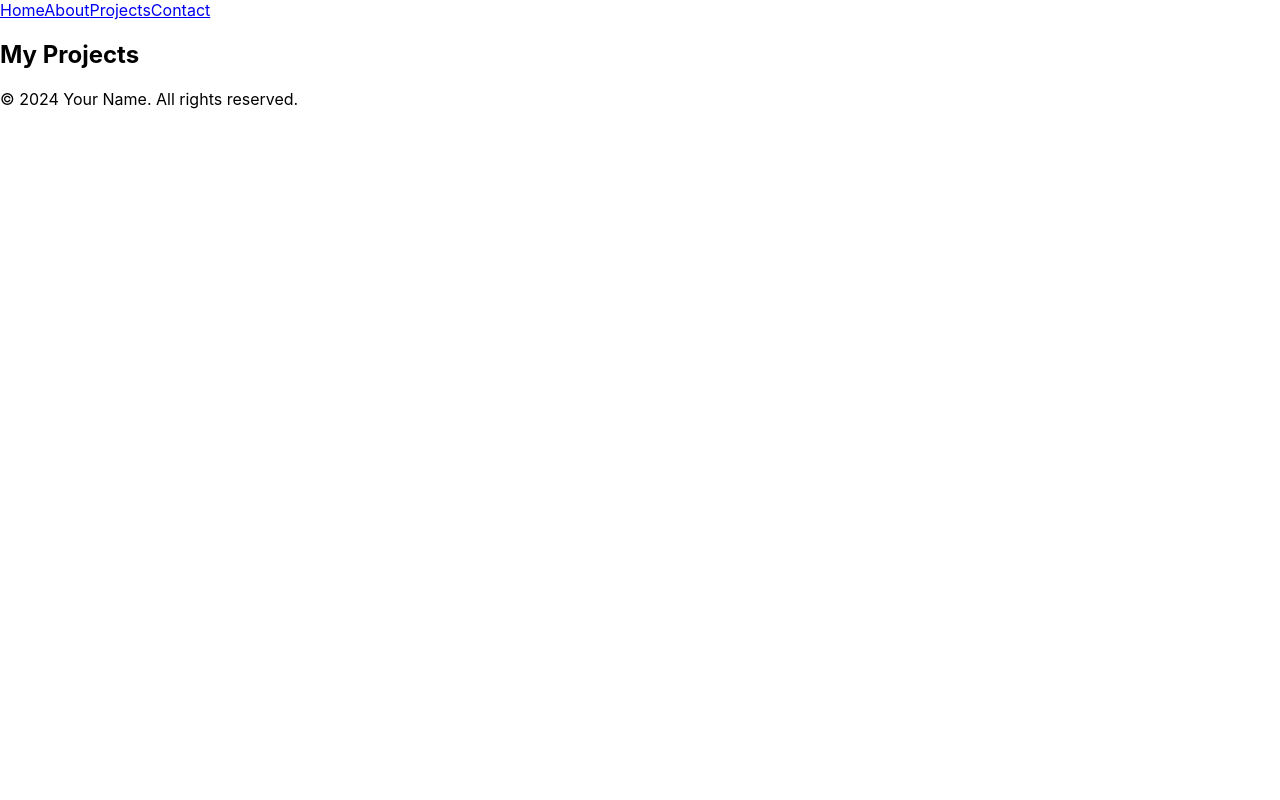
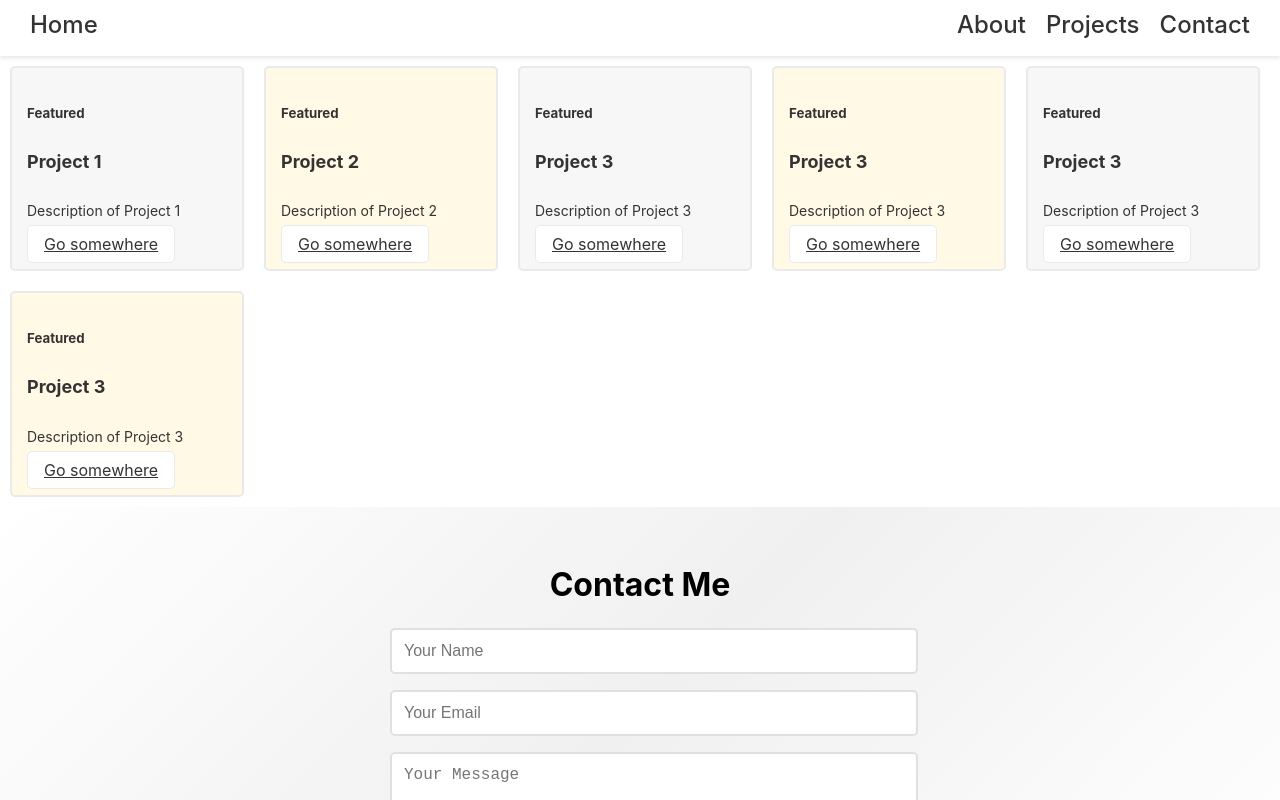
Before and after one commit to Abana55/my-new-portfolio, a React (Create React App) app: page /projects in a window 1280 px wide. Shown: the top 800 px of the page. Built offline with nearby package versions, Linux system fonts and the light colour scheme.

Commit message:
added skills component that holds the icons for them

```diff
--- a/package.json
+++ b/package.json
@@ -8,6 +8,7 @@
     "@testing-library/user-event": "^13.5.0",
     "react": "^18.2.0",
     "react-dom": "^18.2.0",
+    "react-icons": "^5.0.1",
     "react-router-dom": "^6.22.1",
     "react-scripts": "5.0.1",
     "sass": "^1.71.1",
--- a/src/App.js
+++ b/src/App.js
@@ -17,6 +17,7 @@ function App() {
         <Route path="/projects" element={<Projects />} />
         <Route path="/contact" element={<Contact />} />
       </Routes>
+      <Contact/>
       <Footer/>
     </Router>
   );
--- a/src/components/ContactMe/ContactMe.js
+++ b/src/components/ContactMe/ContactMe.js
@@ -1,14 +1,18 @@
 import React from 'react';
 import './ContactMe.scss';
 
-function ContactMe() {
+function Contact() {
   return (
-    <div className="contact-me">
-      <h2>Contact Me</h2>
-      <p>Email: your.email@example.com</p>
-      {/* Add more contact details or a contact form here */}
-    </div>
+    <section className="contact">
+      <h2 className="contact__title">Contact Me</h2>
+      <form className="contact__form">
+        <input type="text" className="contact__input" placeholder="Your Name" />
+        <input type="email" className="contact__input" placeholder="Your Email" />
+        <textarea className="contact__textarea" placeholder="Your Message"></textarea>
+        <button type="submit" className="contact__button">Send Message</button>
+      </form>
+    </section>
   );
 }
 
-export default ContactMe;
+export default Contact;
--- a/src/components/ContactMe/ContactMe.scss
+++ b/src/components/ContactMe/ContactMe.scss
@@ -0,0 +1,59 @@
+.contact {
+    background: linear-gradient(135deg, #ffffff, #f0f0f0, #ffffff);
+    padding: 2rem 0;
+    text-align: center;
+
+    &__title {
+      font-size: 2rem;
+      margin-bottom: 1.5rem;
+      animation: fadeInUp 0.8s ease-out;
+    }
+
+    &__form {
+      max-width: 500px;
+      margin: 0 auto;
+      animation: fadeInUp 0.8s ease-out 0.2s;
+    }
+
+    &__input,
+    &__textarea {
+      width: 100%;
+      padding: 0.75rem;
+      margin-bottom: 1rem;
+      border: 2px solid #e0e0e0;
+      border-radius: 5px;
+      font-size: 1rem;
+      transition: border-color 0.3s;
+
+      &:focus {
+        border-color: #a777e3;
+        outline: none;
+      }
+    }
+
+    &__button {
+      background-color: #6e8efb;
+      color: #ffffff;
+      padding: 0.75rem 1.5rem;
+      border: none;
+      border-radius: 5px;
+      font-size: 1rem;
+      cursor: pointer;
+      transition: background-color 0.3s;
+
+      &:hover {
+        background-color: #a777e3;
+      }
+    }
+  }
+
+  @keyframes fadeInUp {
+    from {
+      opacity: 0;
+      transform: translateY(20px);
+    }
+    to {
+      opacity: 1;
+      transform: translateY(0);
+    }
+  }
--- a/src/components/Navbar/Navbar.js
+++ b/src/components/Navbar/Navbar.js
@@ -1,14 +1,17 @@
 import React from 'react';
+import './Navbar.scss';
 import { Link } from 'react-router-dom';
 
 function Navbar() {
   return (
     <nav className="navbar">
-      <Link to="/" className="navbar__link">Home</Link>
-      <Link to="/about" className="navbar__link">About</Link>
-      <Link to="/projects" className="navbar__link">Projects</Link>
-      <Link to="/contact" className="navbar__link">Contact</Link>
-    </nav>
+    <a href="#home" className="navbar__link">Home</a>
+    <div className="navbar__links-container">
+      <a href="#about" className="navbar__link">About</a>
+      <a href="#projects" className="navbar__link">Projects</a>
+      <a href="#contact" className="navbar__link">Contact</a>
+    </div>
+  </nav>
   );
 }
 
--- a/src/components/Navbar/Navbar.scss
+++ b/src/components/Navbar/Navbar.scss
@@ -0,0 +1,32 @@
+.navbar {
+    background-color: #ffffff;
+    box-shadow: 0 2px 4px rgba(0, 0, 0, 0.1);
+    padding: 10px 20px;
+    display: flex;
+    justify-content: space-between; /* Adjusted for space between */
+    align-items: center;
+
+    .navbar__link {
+      color: #333333;
+      text-decoration: none;
+      margin: 0 10px;
+      font-size: 1.5rem;
+      font-weight: 500;
+      padding-bottom: 5px;
+      border-bottom: 2px solid transparent;
+      transition: all 0.3s;
+
+      &:hover {
+        border-bottom: 2px solid #333333;
+      }
+
+      &.active {
+        border-bottom: 2px solid #333333;
+      }
+    }
+
+    .navbar__links-container {
+      display: flex;
+      justify-content: flex-end;
+    }
+  }
--- /dev/null
+++ b/src/components/ProjectCard/ProjectCard.js
@@ -0,0 +1,16 @@
+import React from 'react';
+import './ProjectCard.scss';
+function ProjectCard({ title, description, link }) {
+  return (
+    <div className="card">
+      <h5 className="card-header">Featured</h5>
+      <div className="card-body">
+        <h5 className="card-title">{title}</h5>
+        <p className="card-text">{description}</p>
+        <a href={link} className="btn btn-primary">Go somewhere</a>
+      </div>
+    </div>
+  );
+}
+
+export default ProjectCard;
--- /dev/null
+++ b/src/components/ProjectCard/ProjectCard.scss
@@ -0,0 +1,46 @@
+.card {
+    border: 2px solid #eaeaea; /* Soft gray border */
+    border-radius: 5px;
+    padding: 15px;
+    margin: 10px;
+    width: 200px;
+    display: inline-block;
+
+    &:nth-child(odd) {
+      background-color: #f7f7f7; /* Light gray */
+    }
+
+    &:nth-child(even) {
+      background-color: #fff9e6; /* Light cream */
+    }
+
+    .card-header {
+      font-weight: bold;
+      color: #333333; /* Dark gray font color */
+      margin-bottom: 15px;
+    }
+
+    .card-title {
+      font-size: 18px;
+      color: #333333;
+    }
+
+    .card-text {
+      color: #333333;
+      font-size: 14px;
+      margin-bottom: 15px;
+    }
+
+    .btn {
+      background-color: #ffffff; /* White background */
+      color: #333333; /* Dark gray font color */
+      border: 1px solid #eaeaea; /* Soft gray border */
+      padding: 8px 16px;
+      border-radius: 5px;
+      cursor: pointer;
+
+      &:hover {
+        background-color: #f0f0f0; /* Light gray on hover */
+      }
+    }
+  }
--- a/src/components/Projects/Projects.js
+++ b/src/components/Projects/Projects.js
@@ -1,11 +1,50 @@
 import React from 'react';
-import './Projects.scss';
+import ProjectCard from '../ProjectCard/ProjectCard';
 
 function Projects() {
+  const projects = [
+    {
+      title: 'Project 1',
+      description: 'Description of Project 1',
+      link: '#'
+    },
+    {
+      title: 'Project 2',
+      description: 'Description of Project 2',
+      link: '#'
+    },
+    {
+        title: 'Project 3',
+        description: 'Description of Project 3',
+        link: '#'
+      },
+      {
+        title: 'Project 3',
+        description: 'Description of Project 3',
+        link: '#'
+      },
+      {
+        title: 'Project 3',
+        description: 'Description of Project 3',
+        link: '#'
+      },
+      {
+        title: 'Project 3',
+        description: 'Description of Project 3',
+        link: '#'
+      },
+  ];
+
   return (
     <div className="projects">
-      <h2>My Projects</h2>
-      {/* Add your project details here */}
+      {projects.map((project, index) => (
+        <ProjectCard
+          key={index}
+          title={project.title}
+          description={project.description}
+          link={project.link}
+        />
+      ))}
     </div>
   );
 }
```
Also changed, not shown: src/components/Skills/Skills.js (added, +27 -0 lines), src/components/Skills/Skills.scss (added), 1 other file (tests, documents, lock files or other folders).
